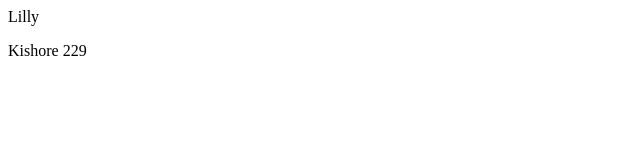
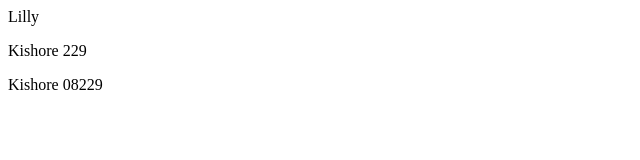
Before and after one commit to scorpian229/cyber, a plain HTML site: page index.html in a window 1280 px wide. Shown: the whole page, without its empty margins (0-640 px from the left). Drawn offline with Linux system fonts and the light colour scheme.

Commit message:
Update index.html
a

```diff
--- a/index.html
+++ b/index.html
@@ -6,5 +6,6 @@
 <body>
 Lilly
 <p>Kishore 229</p>
+<p>Kishore 08229</p>
 </body>
 </html>
```
